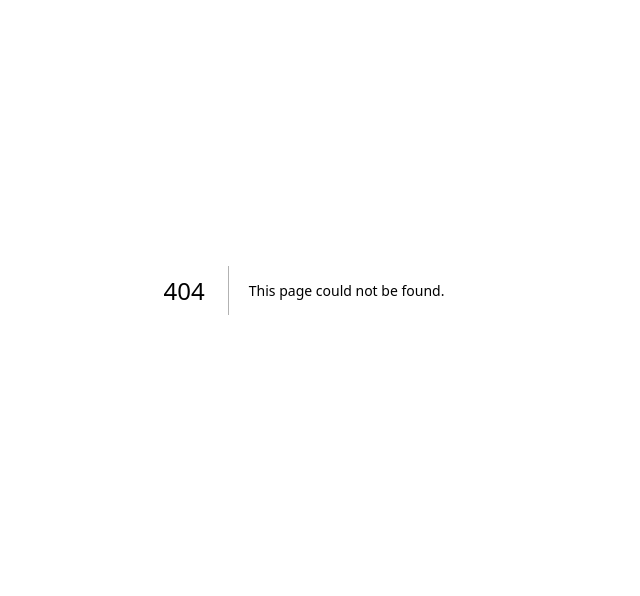
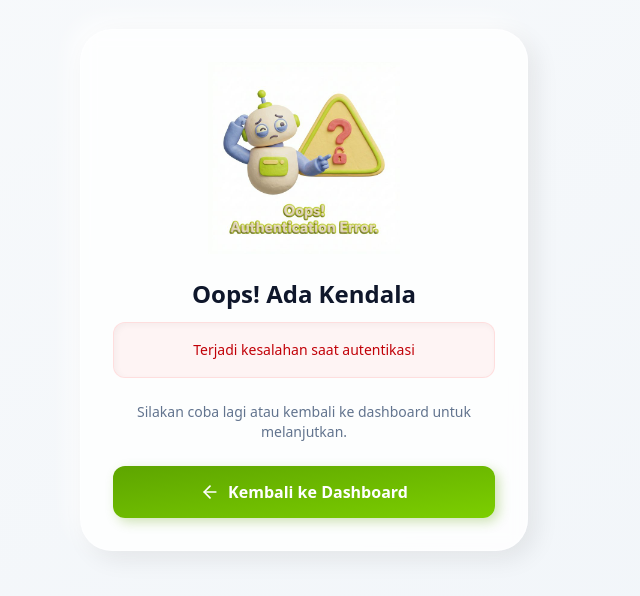
Before and after one commit to iHanzyy/clevio-ai-staff-revamp, a Next.js app: page /auth/error in a window 1280 px wide. Before the commit this address had no page. Shown: the part 110-706 px from the top of the page, without its empty margins (336-976 px from the left). Built offline with nearby package versions, Linux system fonts and the light colour scheme; a web font is replaced by a local one.

Commit message:
feat: Add a dedicated authentication error page with dynamic message display and a new illustration.

```diff
--- /dev/null
+++ b/src/app/(auth)/auth/error/page.tsx
@@ -0,0 +1,108 @@
+"use client";
+
+import { Suspense } from "react";
+import { useSearchParams, useRouter } from "next/navigation";
+import Image from "next/image";
+import { ArrowLeft } from "lucide-react";
+
+function AuthErrorContent() {
+    const searchParams = useSearchParams();
+    const router = useRouter();
+
+    // Get error message from query params
+    const rawMessage = searchParams.get("message") || "Terjadi kesalahan saat autentikasi";
+
+    // Decode URL-encoded message and make it user-friendly
+    const errorMessage = decodeURIComponent(rawMessage).replace(/\+/g, " ");
+
+    const handleBackToDashboard = () => {
+        router.push("/dashboard");
+    };
+
+    return (
+        <div className="min-h-screen w-full flex items-center justify-center bg-gradient-to-br from-slate-50 to-slate-100 p-4">
+            {/* Claymorphism Card */}
+            <div className="
+                relative
+                w-full max-w-md
+                bg-white/80
+                backdrop-blur-sm
+                rounded-[2rem]
+                p-8
+                shadow-[8px_8px_24px_rgba(0,0,0,0.08),-8px_-8px_24px_rgba(255,255,255,0.9)]
+                border border-white/50
+            ">
+                {/* Illustration */}
+                <div className="flex justify-center mb-6">
+                    <div className="relative w-48 h-48">
+                        <Image
+                            src="/illustrations/auth-error.png"
+                            alt="Authentication Error"
+                            fill
+                            className="object-contain"
+                            priority
+                        />
+                    </div>
+                </div>
+
+                {/* Title */}
+                <h1 className="text-2xl font-bold text-slate-900 text-center mb-3">
+                    Oops! Ada Kendala
+                </h1>
+
+                {/* Error Message */}
+                <div className="
+                    bg-red-50/80
+                    border border-red-200/50
+                    rounded-xl
+                    p-4
+                    mb-6
+                    shadow-[inset_2px_2px_6px_rgba(0,0,0,0.04)]
+                ">
+                    <p className="text-red-700 text-center text-sm leading-relaxed">
+                        {errorMessage}
+                    </p>
+                </div>
+
+                {/* Helpful Hint */}
+                <p className="text-slate-500 text-center text-sm mb-6">
+                    Silakan coba lagi atau kembali ke dashboard untuk melanjutkan.
+                </p>
+
+                {/* Back to Dashboard Button */}
+                <button
+                    onClick={handleBackToDashboard}
+                    className="
+                        w-full
+                        flex items-center justify-center gap-2
+                        bg-gradient-to-br from-lime-600 to-lime-500
+                        hover:from-lime-700 hover:to-lime-600
+                        text-white
+                        font-semibold
+                        py-3.5 px-6
+                        rounded-xl
+                        shadow-[4px_4px_12px_rgba(101,163,13,0.3)]
+                        hover:shadow-[6px_6px_16px_rgba(101,163,13,0.4)]
+                        transition-all duration-200
+                        cursor-pointer
+                    "
+                >
+                    <ArrowLeft size={20} />
+                    Kembali ke Dashboard
+                </button>
+            </div>
+        </div>
+    );
+}
+
+export default function AuthErrorPage() {
+    return (
+        <Suspense fallback={
+            <div className="min-h-screen w-full flex items-center justify-center bg-gradient-to-br from-slate-50 to-slate-100">
+                <div className="loader" />
+            </div>
+        }>
+            <AuthErrorContent />
+        </Suspense>
+    );
+}
```
Also changed, not shown: public/illustrations/auth-error.png (added).
